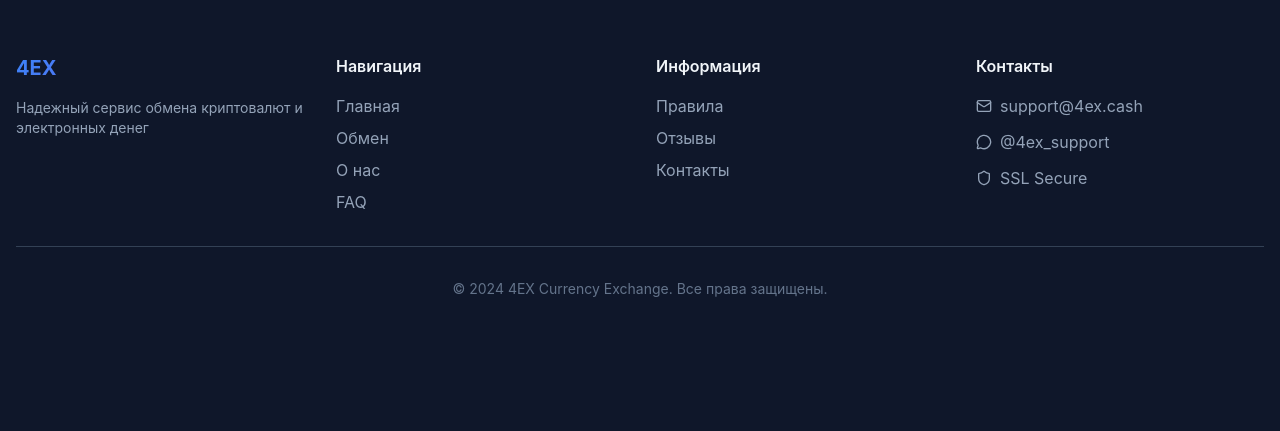
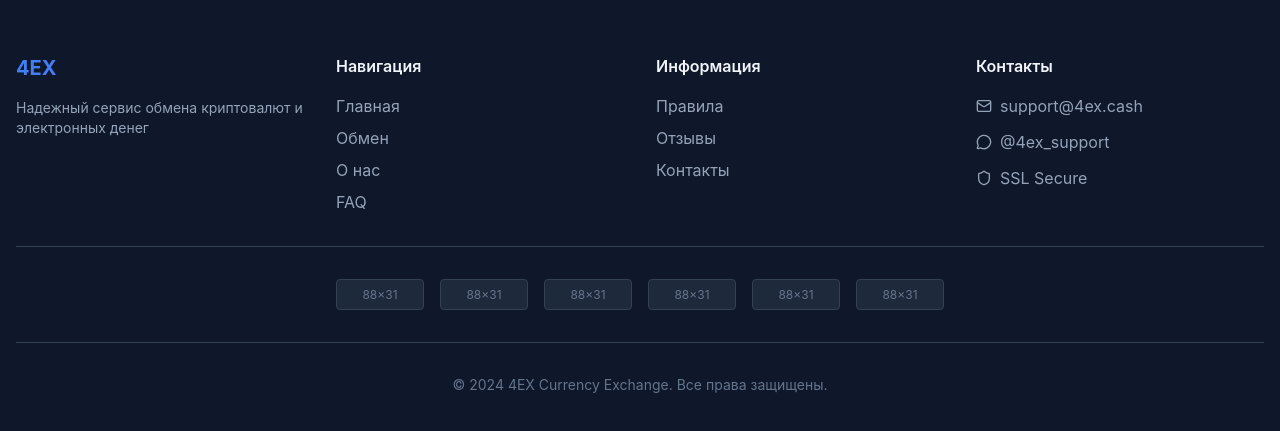
Before and after one commit to pachugonis/exchange, a React (Vite) app: page /contact in a window 1280 px wide. Shown: the part 939-1370 px from the top of the page. Before the commit the page ends 1286 px from the top, so only its background shows below. Built offline with nearby package versions, Linux system fonts and the light colour scheme.

Commit message:
добавили банеры в подвал сайта

```diff
--- a/src/components/layout/Footer.tsx
+++ b/src/components/layout/Footer.tsx
@@ -54,6 +54,21 @@ export const Footer: React.FC = () => {
           </div>
         </div>
 
+        {/* Banners Section */}
+        <div className="border-t border-dark-700 mt-8 pt-8">
+          <div className="flex flex-wrap items-center justify-center gap-4">
+            {[1, 2, 3, 4, 5, 6].map((index) => (
+              <div
+                key={index}
+                className="w-[88px] h-[31px] bg-dark-800 border border-dark-700 rounded flex items-center justify-center hover:border-primary-500 transition cursor-pointer"
+                title={`Баннер ${index}`}
+              >
+                <span className="text-xs text-dark-500">{88}×{31}</span>
+              </div>
+            ))}
+          </div>
+        </div>
+
         <div className="border-t border-dark-700 mt-8 pt-8 text-center text-dark-500 text-sm">
           <p>© 2024 4EX Currency Exchange. Все права защищены.</p>
         </div>
```
